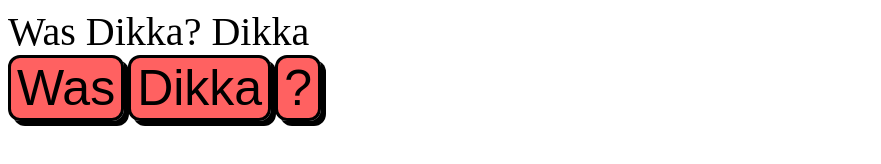
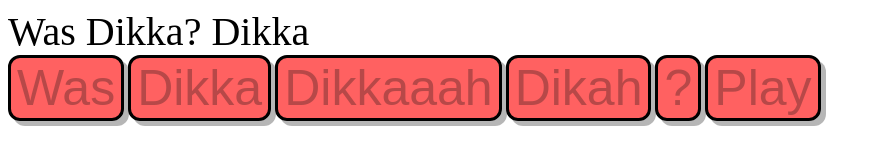
Before and after one commit to mercedesjul/was, a plain HTML site: page index.html in a window 1280 px wide. Both pictures are taken after a click on the button "Dikka". Shown: the whole page, without its empty margins (0-881 px from the left). Drawn offline with Linux system fonts and the light colour scheme.

Commit message:
Update index.html

```diff
--- a/index.html
+++ b/index.html
@@ -13,24 +13,53 @@
     </head>
     <body>
         <div style="font-size:40px;">Was Dikka?<span id="out"></span></div>
+        <audio id="diikkaaah" src="diikkaaah.ogg"></audio>
+        <audio id="dikah" src="dikah.ogg"></audio>
         <audio id="dikka" src="dikka.ogg"></audio>
         <audio id="was" src="was.ogg"></audio>
         <input type="button" onclick="was()" value="Was"/>
         <input type="button" onclick="dikka()" value="Dikka"/>
+        <input type="button" onclick="diikkaaah()" value="Dikkaaah"/>
+        <input type="button" onclick="dikah()" value="Dikah"/>
         <input type="button" onclick="q()" value="?"/>
+        <input type="button" onclick="play()" value="Play"/>
         <script>
+            let stack = [];
             let out = document.querySelector('#out');
+            function play(s) {
+                let audio = document.getElementById(s);
+                audio.pause();
+                audio.currentTime = 0;
+                audio.play();
+            }
             function was() {
                 out.innerHTML = out.innerHTML + ' Was';
-                document.getElementById('was').play()
+                play('was');
+                stack.push('was');
             }
             function dikka() {
                 out.innerHTML = out.innerHTML + ' Dikka';
-                document.getElementById('dikka').play()
+                play('dikka');
+                stack.push('dikka');
+            }
+            function diikkaaah() {
+                out.innerHTML = out.innerHTML + ' Dikkaaah';
+                play('diikkaaah');
+                stack.push('diikkaaah');
+            }
+            function dikah() {
+                out.innerHTML = out.innerHTML + ' Dikah';
+                play('dikah');
+                stack.push('dikah');
             }
             function q(){
                 out.innerHTML = out.innerHTML + '?';
             }
+            function play() {
+                document.querySelectorAll('input').forEach(e => e.disabled=true);
+                stack.foreach(e => play(e));
+                document.querySelectorAll('input').forEach(e => e.disabled=false);
+            }
         </script>
     </body>
 </html>
```
